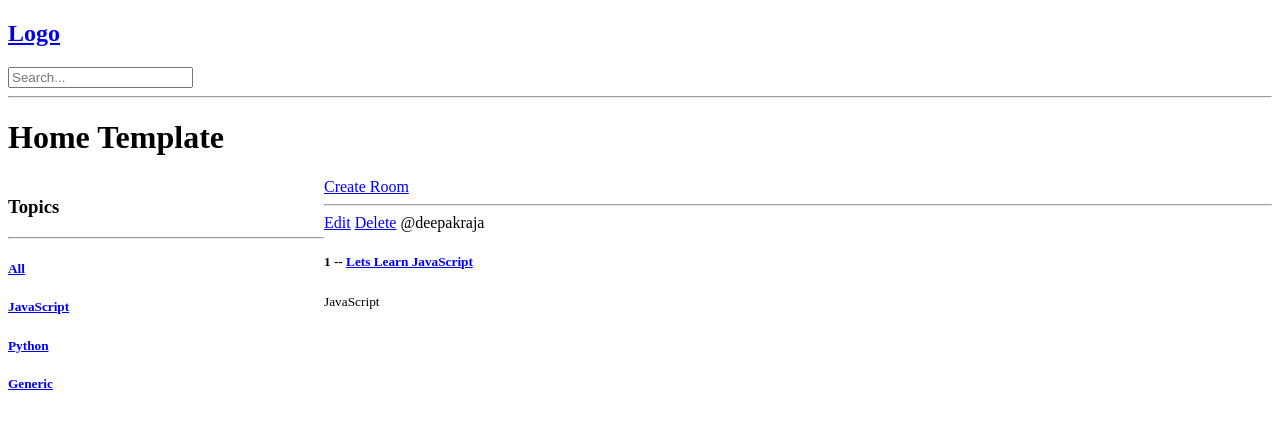
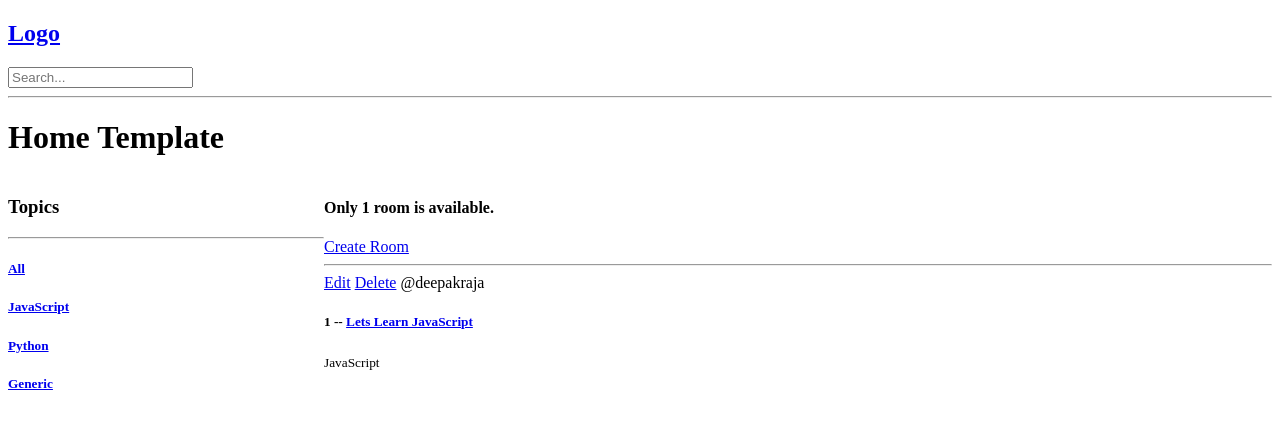
Before and after one commit to nerd-zed/study-bud, a Django app: page / in a window 1280 px wide. Shown: the top 429 px of the page. Run offline with Django 4.2, Linux system fonts and the light colour scheme; data comes from the database, SQL or seed files in the repository; both versions use the stored data as it was after the commit.

Commit message:
Add Total Rooms Count

```diff
--- a/base/templates/base/home.html
+++ b/base/templates/base/home.html
@@ -18,6 +18,15 @@
     {%endfor%}
   </div>
   <div>
+    <div>
+      <h4>
+        {% if rooms_count == 1%}
+        Only {{rooms_count}} room is available.
+        {% elif rooms_count > 1 %}
+        {{rooms_count}} rooms are available.
+        {% endif %}
+      </h4>
+    </div>
     <a href="{% url "create-room" %}">Create Room</a>
     {% for room in rooms %}
     <div>
--- a/base/views.py
+++ b/base/views.py
@@ -25,8 +25,9 @@ def home(request):
     # rooms = Room.objects.all()
     topics = Topic.objects.all()
     # print(vars(request))
-    context = {'rooms': rooms, 'topics': topics}
-    print(rooms)
+    print(rooms.count())
+    context = {'rooms': rooms, 'topics': topics, 'rooms_count': rooms.count()}
+    # print(rooms)
     return render(request, 'base/home.html', context=context)
 
 
@@ -55,7 +56,7 @@ def updateRoom(request, pk):
     form = RoomForm(instance=room)
 
     if request.method == 'POST':
-        # if we havnt given instance then the new record will be created
+        # if we have not given instance then the new record will be created
         room_form = RoomForm(request.POST, instance=room)
         if room_form.is_valid():
             room_form.save()
```
Also changed, not shown: db.sqlite3.
